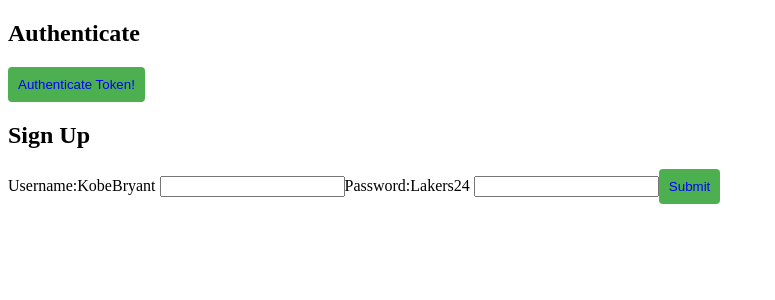
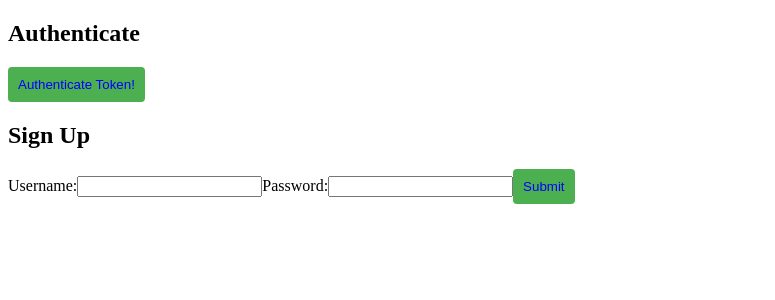
Before and after one commit to badams242/ReactForms, a React (Vite) app: page / in a window 1280 px wide. Shown: the top 300 px of the page, without its empty margins (0-775 px from the left). Built offline with nearby package versions, Linux system fonts and the light colour scheme.

Commit message:
made changes to the sign up form and authenticate component

```diff
--- a/src/components/Authenticate.jsx
+++ b/src/components/Authenticate.jsx
@@ -11,7 +11,7 @@
             method: "GET",
             headers: {
                 "Content-Type": "application/json",
-                Authorization: `Bearer ${token}`,
+                Authorization: `Bearer ${KobeBryant}`,
             },
             }
         );
--- a/src/components/SignUpForm.jsx
+++ b/src/components/SignUpForm.jsx
@@ -34,13 +34,13 @@
       {error && <p>{error}</p>}
       <form onSubmit={handleSubmit}>
         <label>
-          Username:{"KobeBryant "}
+          Username:{""}
           <input
             value={username} onChange={(e) => setUsername(e.target.value)}
           />
         </label>
         <label>
-          Password:{"Lakers24 "}
+          Password:{""}
           <input
             type="password"
             value={password} onChange={(e) => setPassword(e.target.value)}
```
